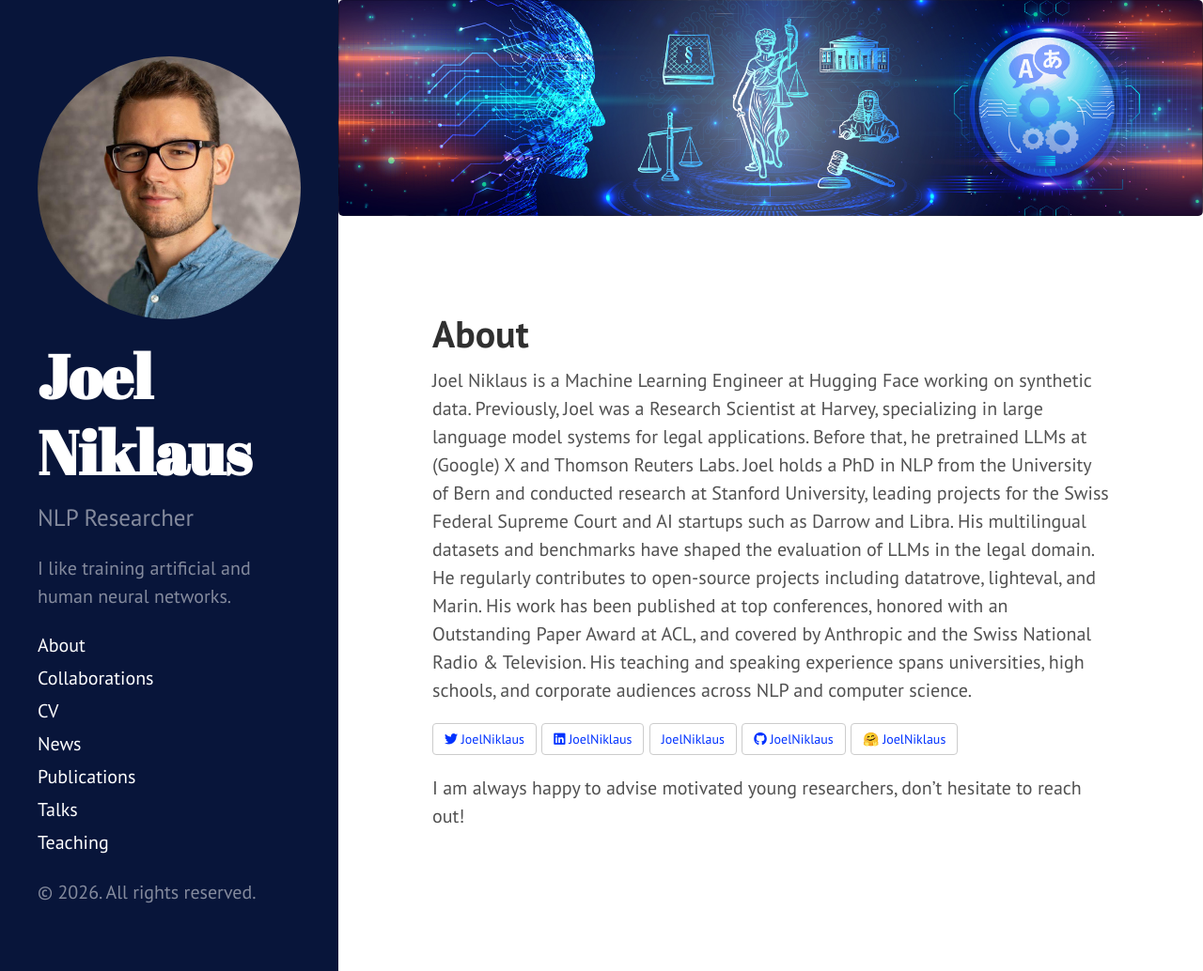
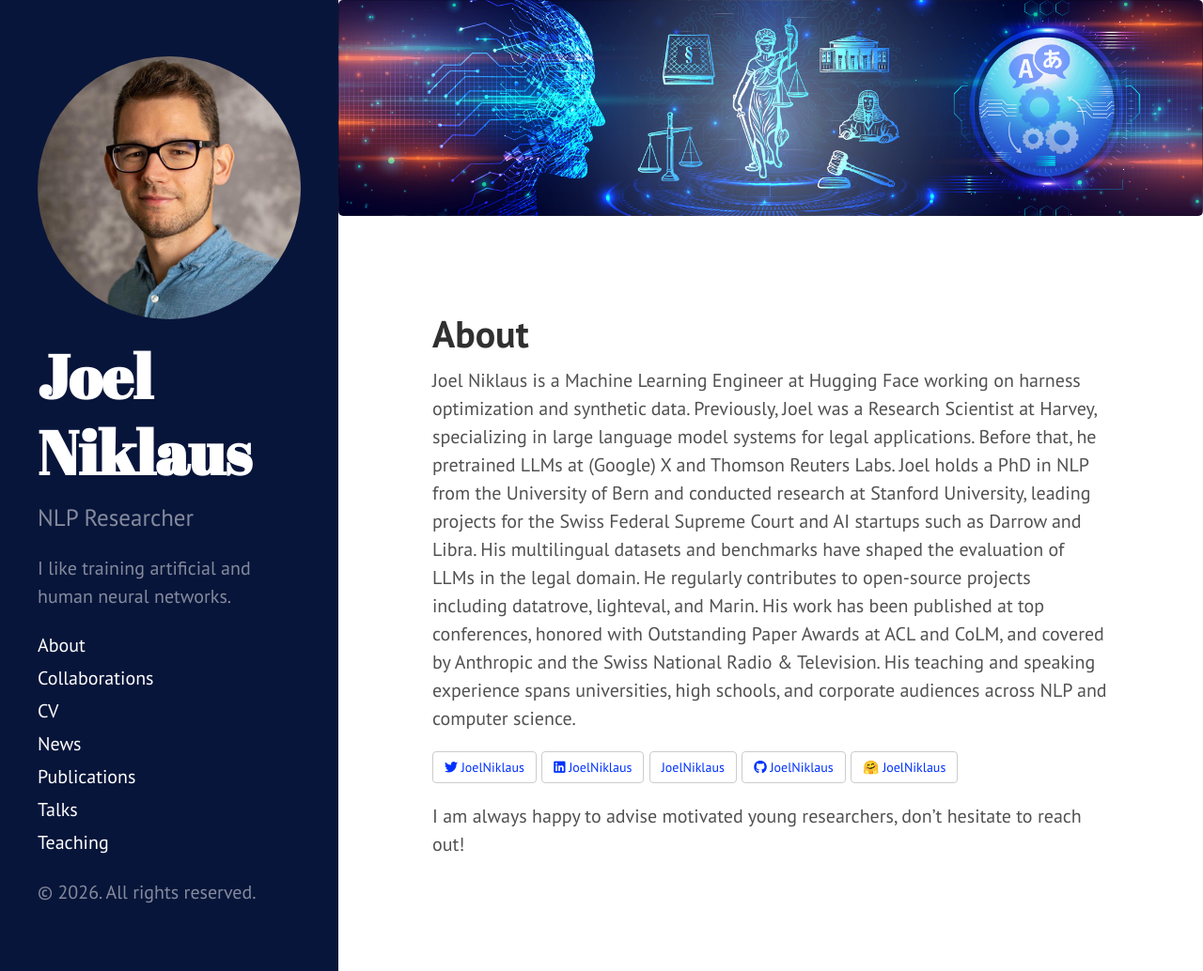
Before and after one commit to JoelNiklaus/joelniklaus.github.io, a Jekyll site: the page built from index.md, in a window 1280 px wide and 1034 px high. Shown: the whole window at 94% size. Built offline with Jekyll 4.4.1, drawn with Linux system fonts in a browser that asks for light colours; a style sheet for code colours, icons or effects is not loaded.

Commit message:
update news and main summary

```diff
--- a/index.md
+++ b/index.md
@@ -4,9 +4,9 @@
 ---
 
 <!-- Professional -->
-Joel Niklaus is a Machine Learning Engineer at Hugging Face working on synthetic data. Previously, Joel was a Research Scientist at Harvey, specializing in large language model systems for legal applications. Before that, he pretrained LLMs at (Google) X and Thomson Reuters Labs.
+Joel Niklaus is a Machine Learning Engineer at Hugging Face working on harness optimization and synthetic data. Previously, Joel was a Research Scientist at Harvey, specializing in large language model systems for legal applications. Before that, he pretrained LLMs at (Google) X and Thomson Reuters Labs.
 <!-- Research -->
-Joel holds a PhD in NLP from the University of Bern and conducted research at Stanford University, leading projects for the Swiss Federal Supreme Court and AI startups such as Darrow and Libra. His multilingual datasets and benchmarks have shaped the evaluation of LLMs in the legal domain. He regularly contributes to open-source projects including datatrove, lighteval, and Marin. His work has been published at top conferences, honored with an Outstanding Paper Award at ACL, and covered by Anthropic and the Swiss National Radio & Television.
+Joel holds a PhD in NLP from the University of Bern and conducted research at Stanford University, leading projects for the Swiss Federal Supreme Court and AI startups such as Darrow and Libra. His multilingual datasets and benchmarks have shaped the evaluation of LLMs in the legal domain. He regularly contributes to open-source projects including datatrove, lighteval, and Marin. His work has been published at top conferences, honored with Outstanding Paper Awards at ACL and CoLM, and covered by Anthropic and the Swiss National Radio & Television.
 <!-- Teaching -->
 His teaching and speaking experience spans universities, high schools, and corporate audiences across NLP and computer science.
 
```
Also changed, not shown: _pages/news.md (+1 -0 lines).
